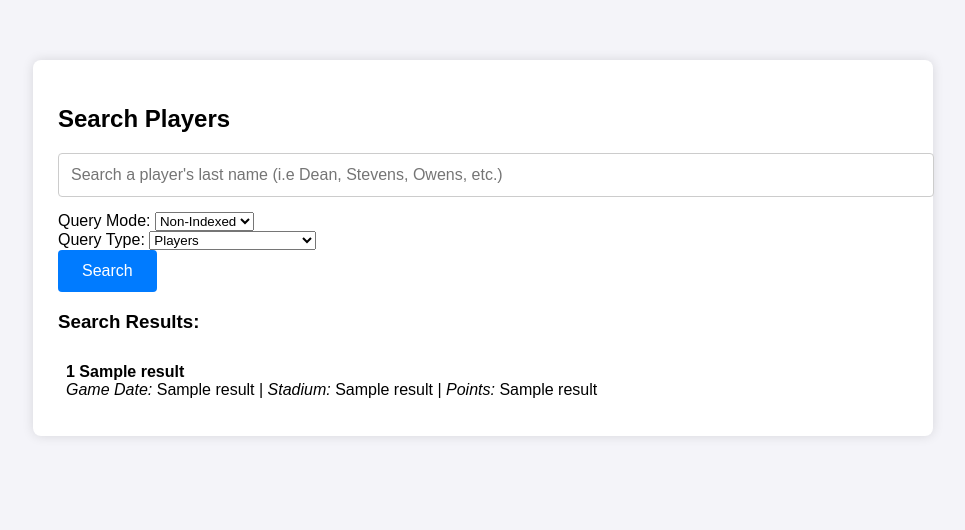
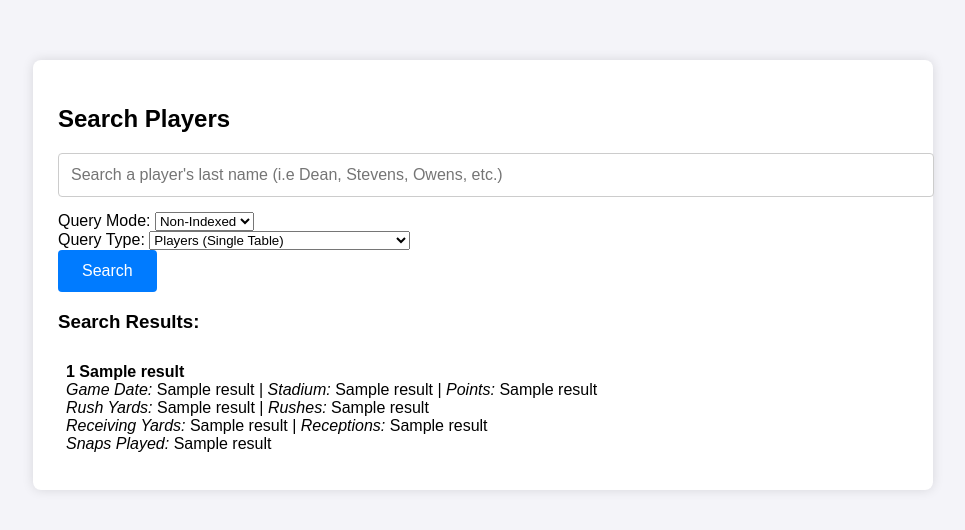
Before and after one commit to btsorens/CSE412Assignment04, a Flask app: template src/templates/index.html in a window 1280 px wide. Shown: the top 530 px of the page, without its empty margins (157-1122 px from the left). Run offline with Flask 3, Linux system fonts and the light colour scheme; the template is opened without the code that fills it: most values are stand-ins (such as "Sample title", 1, 10 or a date in 2020); some libraries are stand-ins or nearby versions.

Commit message:
Updates to include all stats and better differentiate single and joined queries

```diff
--- a/src/app.py
+++ b/src/app.py
@@ -46,16 +46,20 @@ def index():
         # Define search query based on options
         sqlQueryOnDatabase = ""
         if queryOptions == "singleQuery":
+            queryType = 1
             sqlQueryOnDatabase = """
-                SELECT player_id, first_name, last_name, position, hometown
+                SELECT player_id, first_name, last_name, date_of_birth, hometown, state, position,
+                    height, weight, jersey_number
                 FROM players
                 WHERE last_name LIKE %s
                 ORDER BY last_name ASC, first_name ASC
                 LIMIT 5;
             """
         else:
+            queryType = 0
             sqlQueryOnDatabase = """
-                SELECT p.first_name, p.last_name, gs.date_of_game, gs.stadium_name, gs.points
+                SELECT p.first_name, p.last_name, gs.date_of_game, gs.stadium_name,
+                    gs.rush_yards, gs.num_rushes, gs.rec_yards, gs.num_receptions, gs.points, gs.snaps_played
                 FROM players p
                 JOIN gamestats gs
                 ON p.player_id = gs.player_id
@@ -76,7 +80,8 @@ def index():
         cursor.close()
         databaseConnection.close()
 
-    return render_template("index.html", returnedSearchResults=querySearchResults, executionTime=executionTimer)
+    return render_template("index.html", returnedSearchResults=querySearchResults, executionTime=executionTimer,
+                           singleQuery=queryType)
 
 if __name__ == "__main__":
     app.run(debug=True)
--- a/src/templates/index.html
+++ b/src/templates/index.html
@@ -66,8 +66,8 @@
         <div>
             <label for="queryOptions">Query Type:</label>
             <select name="queryOptions" id="queryOptions">
-                <option value="singleQuery">Players</option>
-                <option value="joinedQuery">Players and Game Stats</option>
+                <option value="singleQuery">Players (Single Table)</option>
+                <option value="joinedQuery">Players and Game Stats (Joined Tables)</option>
             </select>
         </div>
         <button type="submit">Search</button>
@@ -79,13 +79,16 @@
             {% for result in returnedSearchResults %}
                 <div class="result-item">
                     <!-- Singnle Player Table Query -->
-                    {% if result|length == 5 and result[0] is number %}
+                    {% if singleQuery %}
                         <strong>{{ result[1] }} {{result[2]}} </strong> (ID: {{result[0]}})<br>
-                        <em>Position:</em> {{ result[3] }} | <em>Hometown:</em> {{result[4]}}
+                        <em>DOB:</em>{{ result[3] }} | <em>Position:</em> {{ result[6] }} | <em>Hometown:</em> {{result[4]}}, {{result[5]}}
                     <!-- Joined Player and Game Stats Query -->
                     {% else %}
                         <strong>{{ result[0] }} {{ result[1] }}</strong><br>
-                        <em>Game Date:</em> {{ result[2] }} | <em>Stadium:</em> {{ result[3] }} | <em>Points:</em> {{ result[4] }}
+                        <em>Game Date:</em> {{ result[2] }} | <em>Stadium:</em> {{ result[3] }} | <em>Points:</em> {{ result[8] }}<br>
+                        <em>Rush Yards:</em> {{result[4]}} | <em>Rushes:</em> {{result[5]}}<br>
+                        <em>Receiving Yards:</em> {{result[6]}} | <em>Receptions:</em> {{result[7]}}<br>
+                        <em>Snaps Played:</em> {{result[9]}}
                     {% endif %}
                     </div>
             {% endfor %}
```
